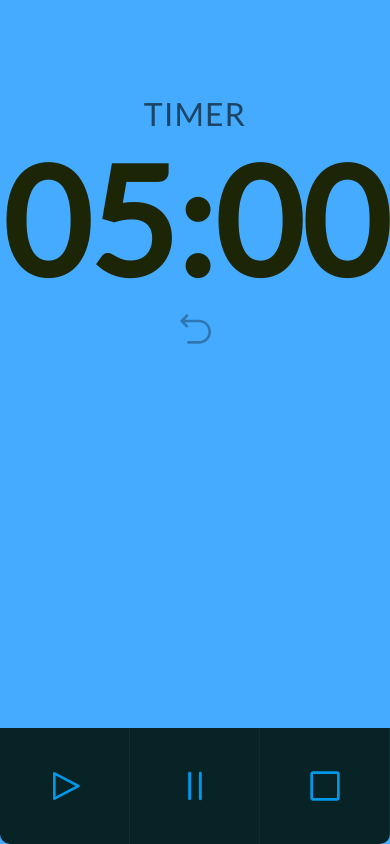
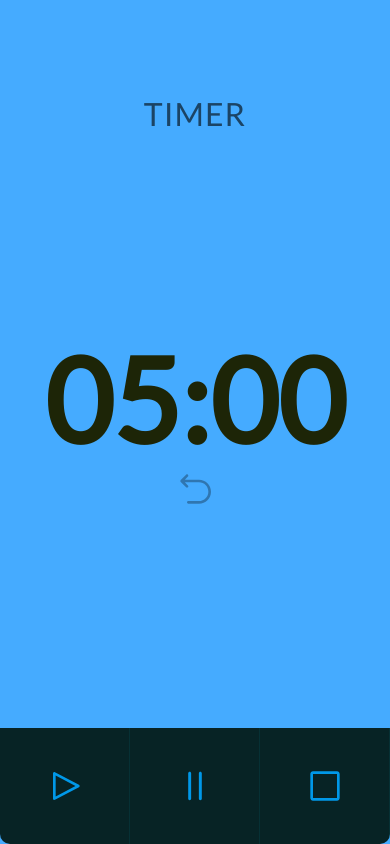
Before and after one commit to snoxlax/Timer-app, a React (Vite) app: page / in a window 390 px wide. Built offline with nearby package versions, Linux system fonts and the light colour scheme.

Commit message:
fixed responsiveness

```diff
--- a/src/index.css
+++ b/src/index.css
@@ -137,8 +137,9 @@
 
     .time {
         color: #1d2507;
-        font-size: 150px;
+        font-size: 30vw;
         margin-left: 0px;
+        margin-top: 200px;
         text-align: center;
     }
 
```
